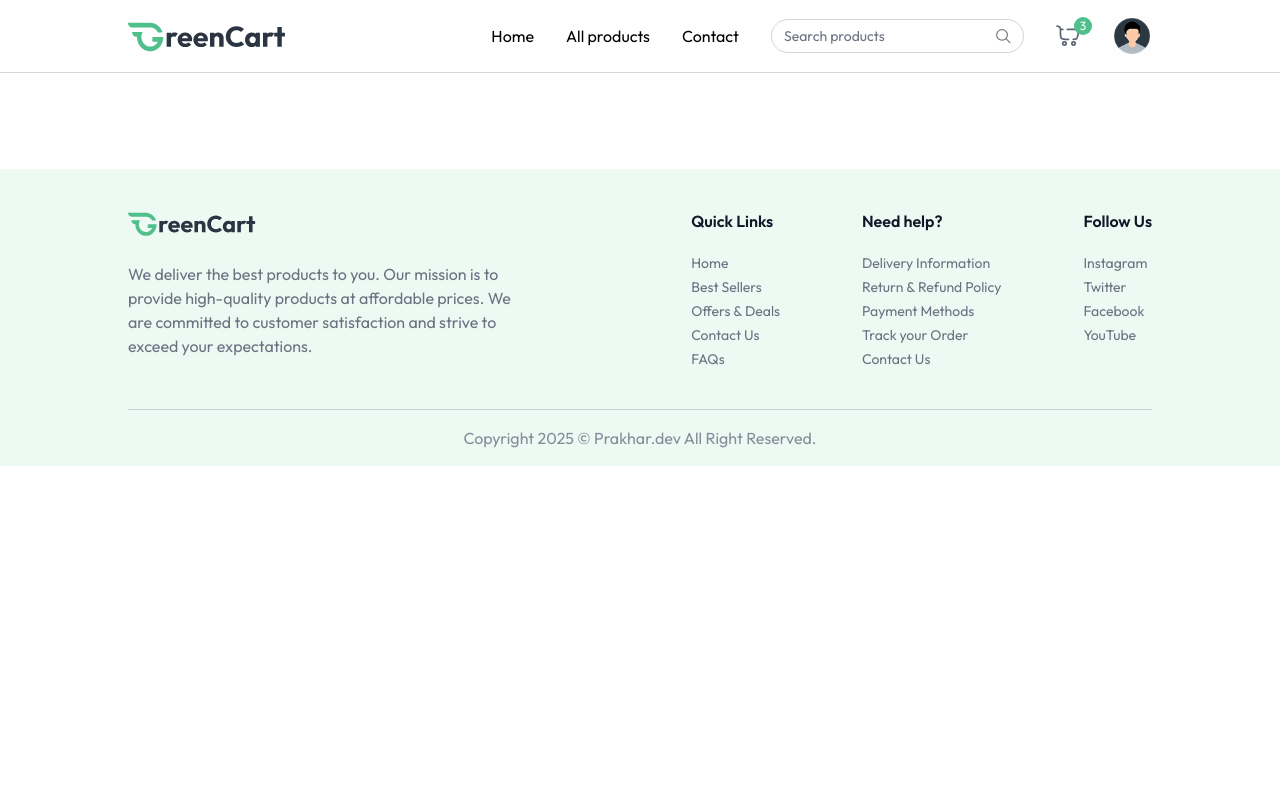
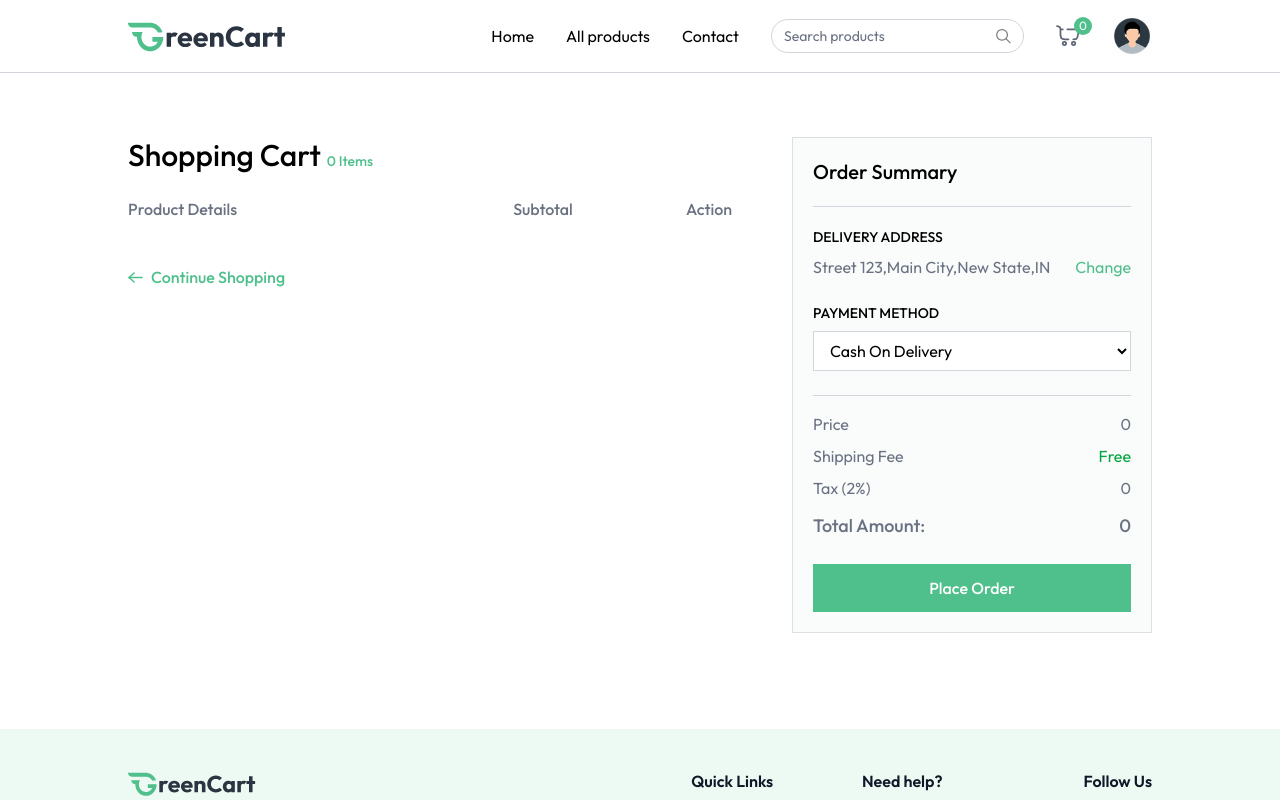
Before and after one commit to prakhar2219/Grocery-Website, a React (Vite) app: page /cart in a window 1280 px wide. Shown: the top 800 px of the page. Built offline with nearby package versions, Linux system fonts and the light colour scheme.

Commit message:
cart page

```diff
--- a/src/App.jsx
+++ b/src/App.jsx
@@ -9,6 +9,7 @@
 import AllProducts from './pages/AllProducts.jsx'
 import ProductCategory from './pages/ProductCategory.jsx'
 import ProductDetails from './pages/ProductDetails.jsx'
+import Cart from './pages/Cart.jsx'
 const App = () => {
   const isSellerPath=useLocation().pathname.includes("seller")
   const {showUserLogin}=useAppContext()
@@ -23,7 +24,7 @@
           <Route path='/products' element={<AllProducts/>}/>
           <Route path='/products/:category' element={<ProductCategory/>}/>
           <Route path='/products/:category/:id' element={<ProductDetails/>}/>
-
+          <Route path='/cart' element={<Cart/>}/>
         </Routes>
       </div>
       {!isSellerPath &&<Footer/>}
--- a/src/component/Navbar.jsx
+++ b/src/component/Navbar.jsx
@@ -5,7 +5,7 @@
 
 const Navbar = () => {
   const [open, setOpen] = React.useState(false);
-  const {user,setUser,setShowUserLogin,navigate,searchQuery,setSearchQuery}=useAppContext();
+  const {user,setUser,setShowUserLogin,navigate,searchQuery,setSearchQuery,getCartCount}=useAppContext();
 
   const logout= async ()=>{
     setUser(null);
@@ -44,7 +44,7 @@
             className="w-6 opacity-80"
           />
           <button className="absolute -top-2 -right-3 text-xs text-white bg-primary w-[18px] h-[18px] rounded-full">
-            3
+            {getCartCount()}
           </button>
         </div>
 
@@ -61,15 +61,27 @@
 </div>
         )}
       </div>
-
-      <button
+<div className="flex items-center gap-6 sm:hidden">
+<div onClick={()=>navigate("/cart")} className="relative cursor-pointer">
+          <img
+            src={assets.nav_cart_icon}
+            alt="cart"
+            className="w-6 opacity-80"
+          />
+          <button className="absolute -top-2 -right-3 text-xs text-white bg-primary w-[18px] h-[18px] rounded-full">
+            {getCartCount()}
+          </button>
+        </div>
+        <button
         onClick={() => (open ? setOpen(false) : setOpen(true))}
         aria-label="Menu"
-        className="sm:hidden"
+        className=""
       >
         {/* Menu Icon SVG */}
         <img src={assets.menu_icon} alt="menu" />
       </button>
+</div>
+
 
       {/* Mobile Menu */}
      {open && (
--- a/src/context/AppContext.jsx
+++ b/src/context/AppContext.jsx
@@ -54,6 +54,23 @@
     toast.success("Item removed from cart");
     setCartItems(cartData);
   };
+  const getCartCount = () => {
+    let count = 0;
+    for (const item in cartItems) {
+      count += cartItems[item];
+    }
+    return count;
+  }
+  const getCartTotal = () => {
+    let total = 0;
+    for (const item in cartItems) {
+      const product = products.find((product) => product._id === item);
+      if (product) {
+        total += product.price * cartItems[item];
+      }
+    }
+    return total;
+  }
 
   useEffect(() => {
     fetchProducts();
@@ -77,6 +94,8 @@
     cartItems,
     searchQuery,
     setSearchQuery,
+    getCartTotal,
+    getCartCount,
   };
   // The AppContext.Provider makes the value accessible to any child component wrapped inside this provider.
   return <AppContext.Provider value={value}>{children}</AppContext.Provider>;
--- /dev/null
+++ b/src/pages/Cart.jsx
@@ -0,0 +1,211 @@
+import React, { useEffect } from "react";
+import { useState } from "react";
+import { useAppContext } from "../context/AppContext";
+import { assets, dummyAddress } from "../assets/assets";
+const Cart = () => {
+  const [showAddress, setShowAddress] = useState(false);
+  const {
+    products,
+    currency,
+    cartItems,
+    removeCartItem,
+    updateCartItem,
+    navigate,
+    getCartTotal,
+    getCartCount,
+  } = useAppContext();
+
+  const [cartArray, setCartArray] = React.useState([]);
+  const [addresses, setAddresses] = React.useState(dummyAddress);
+  const [showAddresses, setShowAddresses] = React.useState(false);
+  const [selectedAddresses, setSelectedAddresses] = React.useState(
+    dummyAddress[0]
+  );
+  const [paymentOption, setPaymentOption] = React.useState("COD");
+const placeOrder= async ()=>{}
+  const getCart = () => {
+    let tempArray = [];
+    for (const key in cartItems) {
+      const product = products.find((item) => item._id === key);
+      product.quantity = cartItems[key];
+      tempArray.push(product);
+    }
+    setCartArray(tempArray);
+  };
+  useEffect(() => {
+    if (products.length > 0 && cartItems) {
+      getCart();
+    }
+  }, [products, cartItems]);
+  return products.length > 0 && cartItems ? (
+    <div className="flex flex-col md:flex-row mt-16">
+      <div className="flex-1 max-w-4xl">
+        <h1 className="text-3xl font-medium mb-6">
+          Shopping Cart{" "}
+          <span className="text-sm text-primary">
+            {getCartCount()} Items
+          </span>
+        </h1>
+
+        <div className="grid grid-cols-[2fr_1fr_1fr] text-gray-500 text-base font-medium pb-3">
+          <p className="text-left">Product Details</p>
+          <p className="text-center">Subtotal</p>
+          <p className="text-center">Action</p>
+        </div>
+
+        {cartArray.map((product, index) => (
+          <div
+            key={index}
+            className="grid grid-cols-[2fr_1fr_1fr] text-gray-500 items-center text-sm md:text-base font-medium pt-3"
+          >
+            <div className="flex items-center md:gap-6 gap-3">
+              <div
+                onClick={() => {
+                  navigate(
+                    `/products/${product.category.toLowerCase()}/${product._id}`
+                  );
+                  scrollTo(0, 0);
+                }}
+                className="cursor-pointer w-24 h-24 flex items-center justify-center border border-gray-300 rounded"
+              >
+                <img
+                  className="max-w-full h-full object-cover"
+                  src={product.image[0]}
+                  alt={product.name}
+                />
+              </div>
+              <div>
+                <p className="hidden md:block font-semibold">{product.name}</p>
+                <div className="font-normal text-gray-500/70">
+                  <p>
+                    Weight: <span>{product.weight || "N/A"}</span>
+                  </p>
+                  <div className="flex items-center">
+                    <p>Qty:</p>
+                    <select onChange={e => updateCartItem(product._id,Number(e.target.value))} value={cartItems[product._id]} className="outline-none">
+                      {Array(
+                        cartItems[product._id] > 9 ? cartItems[product._id] : 9
+                      )
+                        .fill("")
+                        .map((_, index) => (
+                          <option key={index} value={index + 1}>
+                            {index + 1}
+                          </option>
+                        ))}
+                    </select>
+                  </div>
+                </div>
+              </div>
+            </div>
+            <p className="text-center">
+              {currency}
+              {product.offerPrice * product.quantity}
+            </p>
+            <button
+              onClick={() => {
+                removeCartItem(product._id);
+              }}
+              className="cursor-pointer mx-auto"
+            >
+              <img
+                src={assets.remove_icon}
+                alt="remove"
+                className="inline-block w-6 h-6"
+              />
+            </button>
+          </div>
+        ))}
+
+        <button
+          onClick={() => {
+            navigate("/products");
+            scrollTo(0, 0);
+          }}
+          className="group cursor-pointer flex items-center mt-8 gap-2 text-primary font-medium"
+        >
+          <img
+            src={assets.arrow_right_icon_colored}
+            alt="arrow"
+            className="group-hover:-translate-x-1 transition"
+          />
+          Continue Shopping
+        </button>
+      </div>
+
+      <div className="max-w-[360px] w-full bg-gray-100/40 p-5 max-md:mt-16 border border-gray-300/70">
+        <h2 className="text-xl md:text-xl font-medium">Order Summary</h2>
+        <hr className="border-gray-300 my-5" />
+
+        <div className="mb-6">
+          <p className="text-sm font-medium uppercase">Delivery Address</p>
+          <div className="relative flex justify-between items-start mt-2">
+            <p className="text-gray-500">
+              {selectedAddresses
+                ? `${selectedAddresses.street},${selectedAddresses.city},${selectedAddresses.state},${selectedAddresses.country}`
+                : "No address found"}
+            </p>
+            <button
+              onClick={() => setShowAddress(!showAddress)}
+              className="text-primary hover:underline cursor-pointer"
+            >
+              Change
+            </button>
+            {showAddress && (
+              <div className="absolute top-12 py-1 bg-white border border-gray-300 text-sm w-full">
+                {
+                  addresses.map((address,index)=>(                  <p
+                    onClick={() => {setSelectedAddresses(address); setShowAddress(false)}}
+                    className="text-gray-500 p-2 hover:bg-gray-100"
+                  >
+                    {address.street},{address.city},{address.state},{address.country}
+                  </p>))
+
+                }
+                <p
+                  onClick={() => navigate("/add-address")}
+                  className="text-primary text-center cursor-pointer p-2 hover:bg-primary-dull/10"
+                >
+                  Add address
+                </p>
+              </div>
+            )}
+          </div>
+
+          <p className="text-sm font-medium uppercase mt-6">Payment Method</p>
+
+          <select onChange={e => setPaymentOption(e.target.value)} className="w-full border border-gray-300 bg-white px-3 py-2 mt-2 outline-none">
+            <option value="COD">Cash On Delivery</option>
+            <option value="Online">Online Payment</option>
+          </select>
+        </div>
+
+        <hr className="border-gray-300" />
+
+        <div className="text-gray-500 mt-4 space-y-2">
+          <p className="flex justify-between">
+            <span>Price</span>
+            <span>{currency}{getCartTotal()}</span>
+          </p>
+          <p className="flex justify-between">
+            <span>Shipping Fee</span>
+            <span className="text-green-600">Free</span>
+          </p>
+          <p className="flex justify-between">
+            <span>Tax (2%)</span>
+            <span>{currency}{getCartTotal()*2/100}</span>
+          </p>
+          <p className="flex justify-between text-lg font-medium mt-3">
+            <span>Total Amount:</span>
+            <span>{currency}{getCartTotal()+getCartTotal()*2/100}</span>
+          </p>
+        </div>
+
+        <button onClick={placeOrder()} className="w-full py-3 mt-6 cursor-pointer bg-primary text-white font-medium hover:bg-primary-dull transition">
+{paymentOption==="COD"?"Place Order":"Proceed to checkout "}
+        </button>
+      </div>
+    </div>
+  ) : null;
+};
+
+export default Cart;
```
